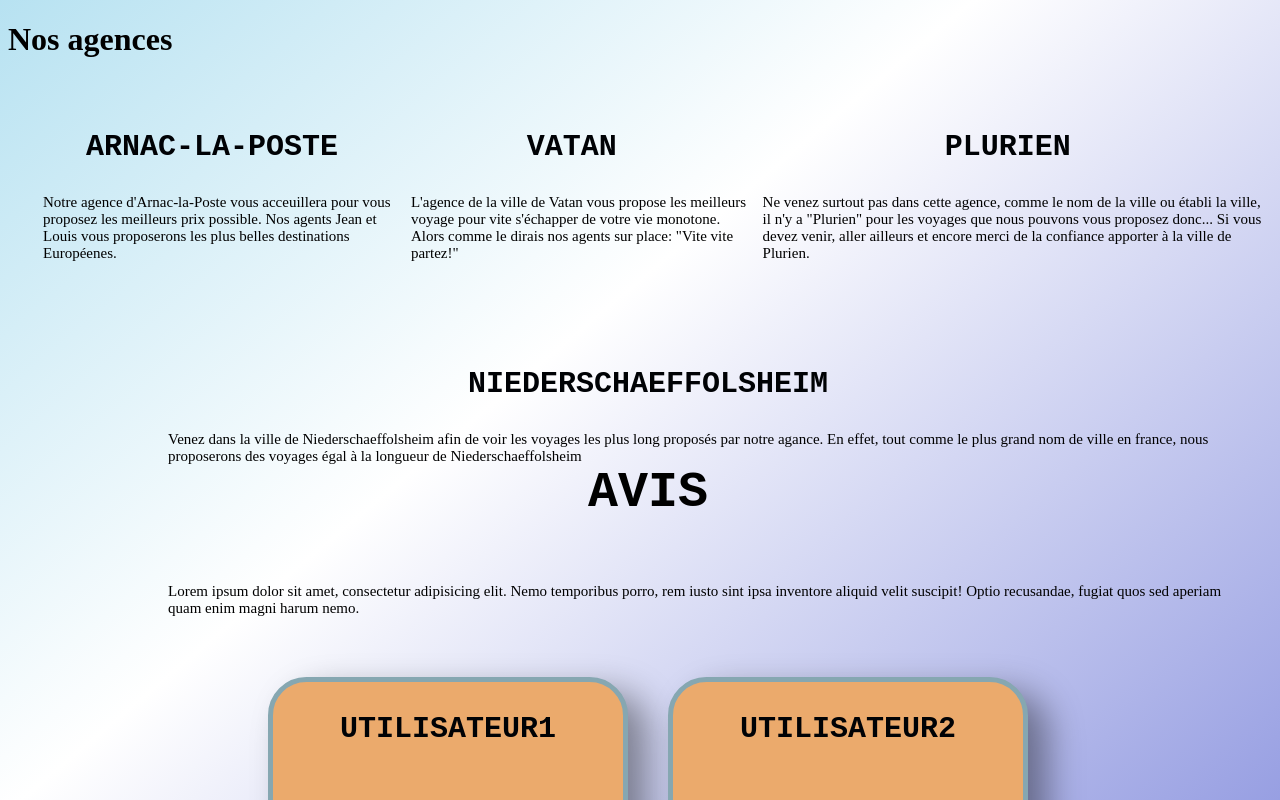
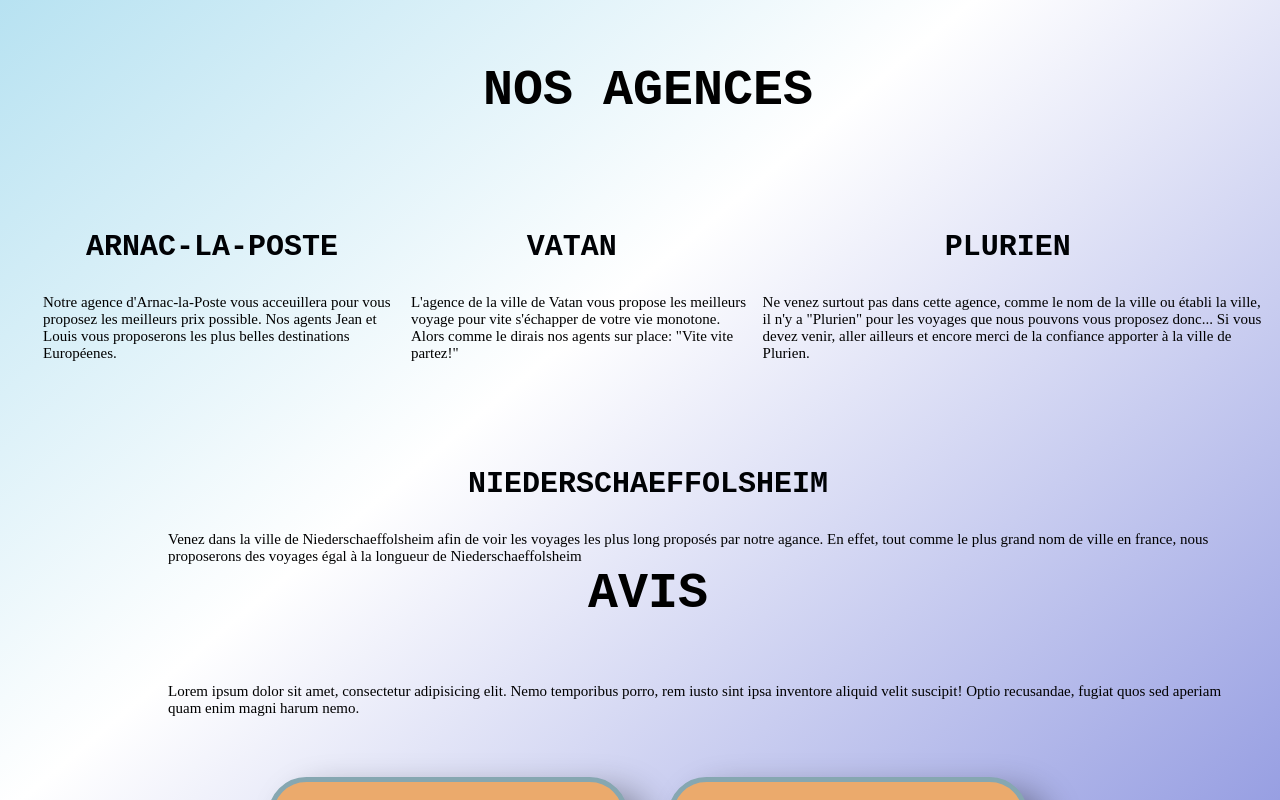
Before and after one commit to tintindrum/quentindrumel-simplon, a plain HTML site: page cedric/Agence.html in a window 1280 px wide. Shown: the top 800 px of the page. Drawn offline with Linux system fonts and the light colour scheme.

Commit message:
changement titre

```diff
--- a/cedric/Agence.html
+++ b/cedric/Agence.html
@@ -13,7 +13,7 @@
 <body>
 
 
-<div><h1> Nos agences</h1></div>
+<div><h2> Nos agences</h2></div>
 
 
         <div class="columns1">
@@ -64,7 +64,7 @@
 
          <section class="menu" id="menu">
             <div class="titre">
-                <h2 class="titre-texte"><span>A</span>vis</h2>
+                <h2 class="titre-texte">Avis</h2>
                 <p>Lorem ipsum dolor sit amet, consectetur adipisicing elit. Nemo temporibus porro, rem iusto sint ipsa inventore aliquid velit suscipit! Optio recusandae, fugiat quos sed aperiam quam enim magni harum nemo.</p>
             </div>
             <div class="contenu">
```
